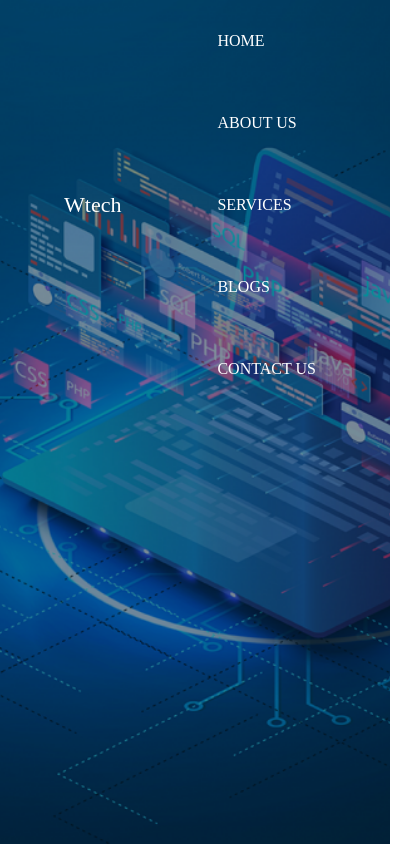
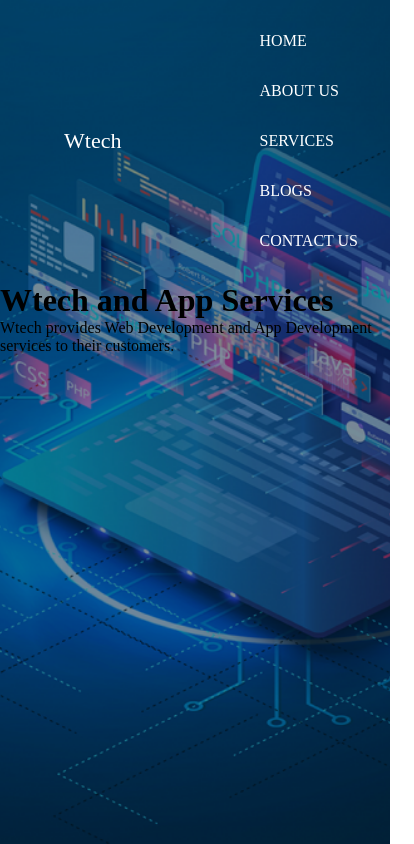
Before and after one commit to waseem122/header_design, a plain HTML site: page index.html in a window 390 px wide. Shown: the whole page, 414 px wide, since content can reach past the window. Drawn offline with Linux system fonts and the light colour scheme.

Commit message:
all commits

```diff
--- a/index.css
+++ b/index.css
@@ -41,7 +41,22 @@
 
 .nav ul li a::after {
     content: '';
-    height: 3px;
+    height: 2px;
+    width: 0%;
+    position: absolute;
+    left: 0;
+    bottom: -2px;
+    background-color: white;
+    transition: 0.6s ease-out;
+}
+
+.nav ul li a:hover::after {
     width: 100%;
-    position: absolute;
 }
+
+@media screen and (max-width : 872px){
+    .nav ul li {
+        display: block;
+    }
+
+}
--- a/index.html
+++ b/index.html
@@ -21,6 +21,11 @@
                 </nav>
             </div>
         </div>
+        <div class="content">
+            <h1>Wtech and App Services</h1>
+            <p>Wtech provides Web Development and App Development services to their customers.</p>
+
+        </div>
         <div class="header"></div>
     </div>
 </body>
```
Also changed, not shown: 1 other file.
